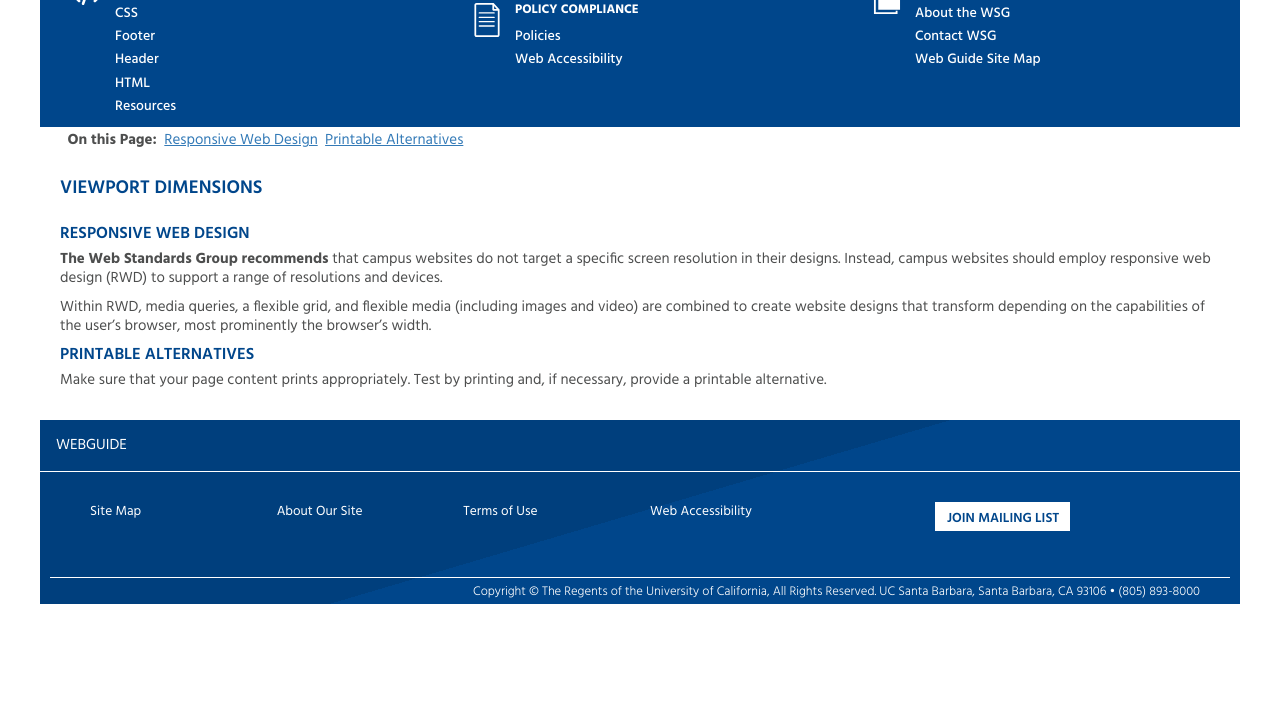
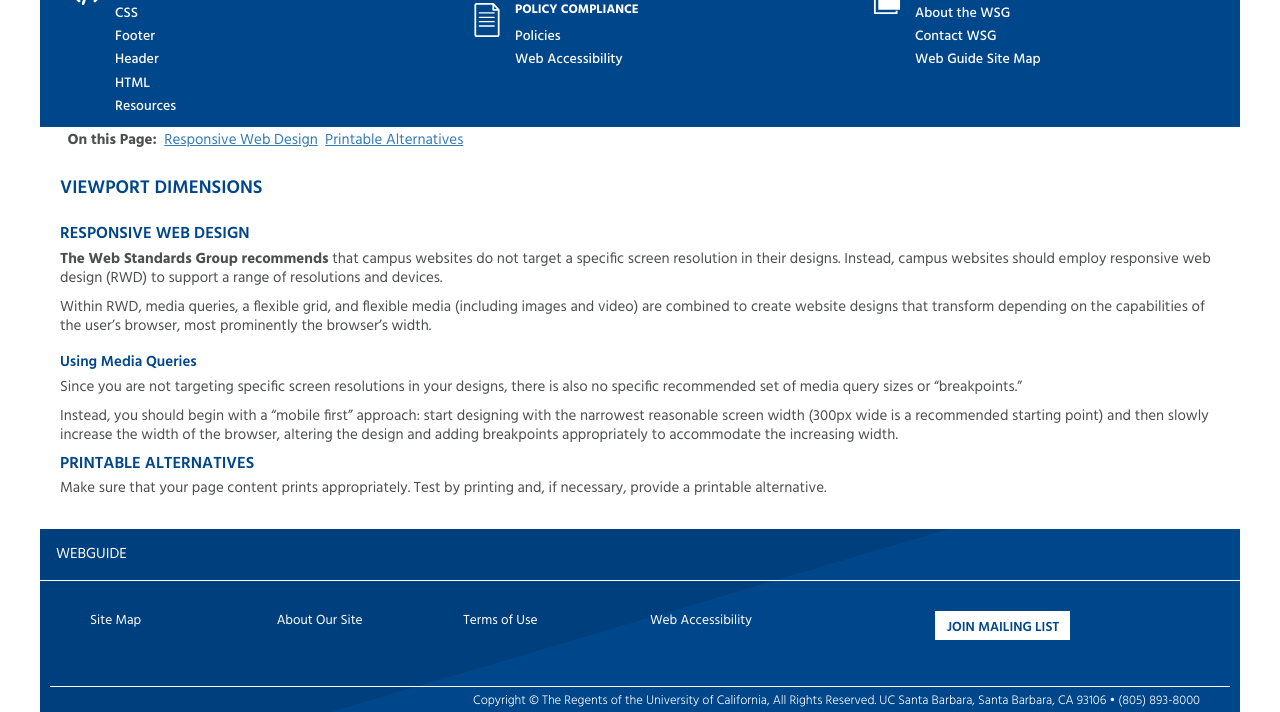
Before and after one commit to ucsb/webguide, a Jekyll site: the page built from viewport-dimensions.md, in a window 1280 px wide and 1042 px high, cut to the strip 330-1042 px from the top of the window. Built offline with Jekyll 4.4.1, drawn with Linux system fonts in a browser that asks for light colours.

Commit message:
Added note on media queries

```diff
--- a/viewport-dimensions.md
+++ b/viewport-dimensions.md
@@ -16,6 +16,17 @@ and flexible media (including images and video) are combined
 to create website designs that transform depending on the capabilities of the
 user's browser, most prominently the browser's width.
 
+#### Using Media Queries
+
+Since you are not targeting specific screen resolutions in your designs,
+there is also no specific recommended set of media query sizes or
+"breakpoints."
+
+Instead, you should begin with a "mobile first" approach: start designing with the
+narrowest reasonable screen width (300px wide is a recommended starting point)
+and then slowly increase the width of the browser, altering the design
+and adding breakpoints appropriately to accommodate the increasing width.
+
 ### Printable Alternatives
 
 Make sure that your page content prints appropriately. Test by printing and,
```
